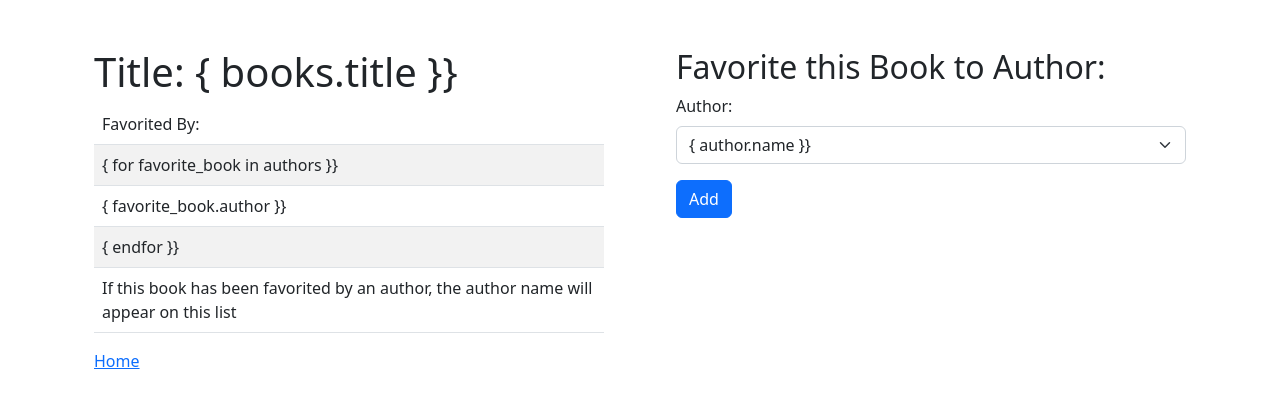
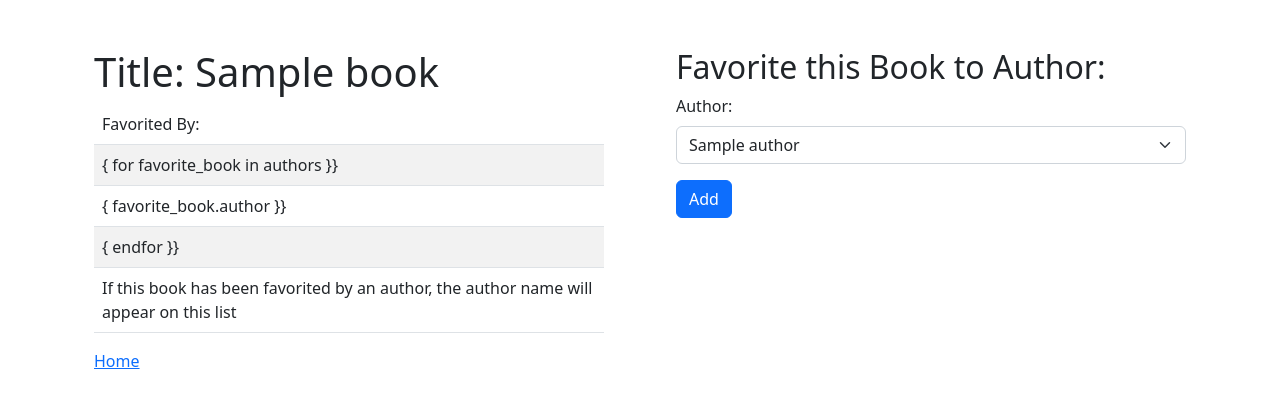
Before and after one commit to code-Brian/Books, a Flask app: template flask_app/templates/books_show.html in a window 1280 px wide. Shown: the top 408 px of the page. Run offline with Flask 2, Linux system fonts and the light colour scheme; the template is opened without the code that fills it: most values are stand-ins (such as "Sample title", 1, 10 or a date in 2020); some libraries are stand-ins or nearby versions.

Commit message:
9 Author drop down menu on Book Show page lists authors from the database

```diff
--- a/flask_app/templates/books.html
+++ b/flask_app/templates/books.html
@@ -39,7 +39,7 @@
                 <tbody>
                     {% for book in books %}
                     <tr>
-                        <td>{{ book.title }}</td>
+                        <td><a href="books/{{ book.id }}/show" >{{ book.title }}</a></td>
                     </tr>
                     {% endfor %}
                     <tr>
--- a/flask_app/templates/books_show.html
+++ b/flask_app/templates/books_show.html
@@ -5,14 +5,14 @@
     <meta http-equiv="X-UA-Compatible" content="IE=edge">
     <meta name="viewport" content="width=device-width, initial-scale=1.0">
     <link rel="stylesheet" href="{{ url_for('static', filename='css/bootstrap/bootstrap.css') }}">
-    <title>{ books.title }}</title>
+    <title>{{ book.title }}</title>
 </head>
 <body>
     <div class="container d-flex mt-5 gap-5">
 
         <!-- container for 'favorited by' table -->
         <div class="container">
-            <h1>Title: { books.title }}</h1>
+            <h1>Title: {{ book.title }}</h1>
             <table class="table table-striped">
                 <thead>
                     <tr>
@@ -47,10 +47,9 @@
                 <label class="form-label" for="author_name">Author:</label>
                 <select class="form-select" aria-label="Default select" name="author_name" id="author_name">
                     <!-- this may be a good place to add the selected="" attribute for whatever option is the default option -->
-                    { for author in authors %}
-                    <option value="">{ author.name }}</option>
-                    { endfor %}
-                    <option value="test">test</option>
+                    {% for author in authors %}
+                    <option value="{{ author.id }}">{{ author.name }}</option>
+                    {% endfor %}
                 </select>
 
                 <!-- submit button for adding the book to the authors favorites list -->
```
Also changed, not shown: flask_app/controllers/books.py (+9 -3 lines), flask_app/models/book.py (+25 -0 lines), README.md.
